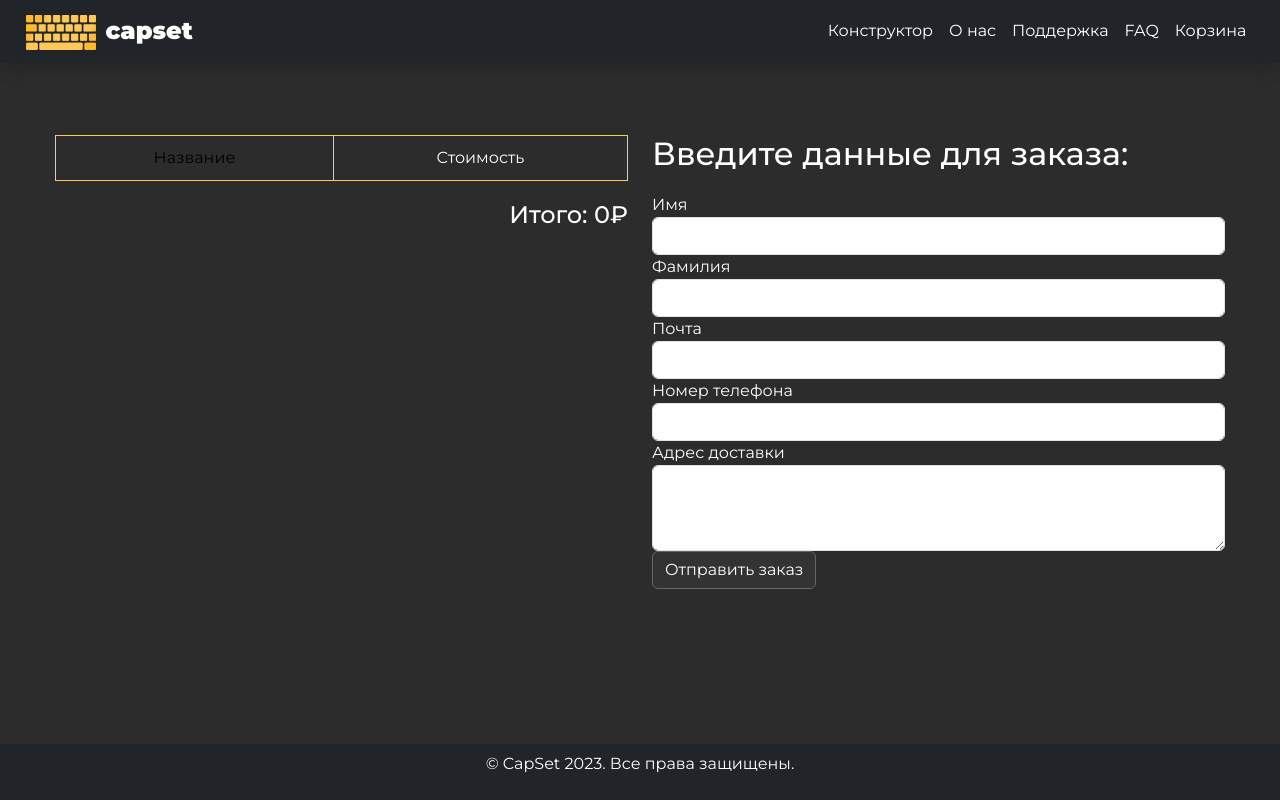
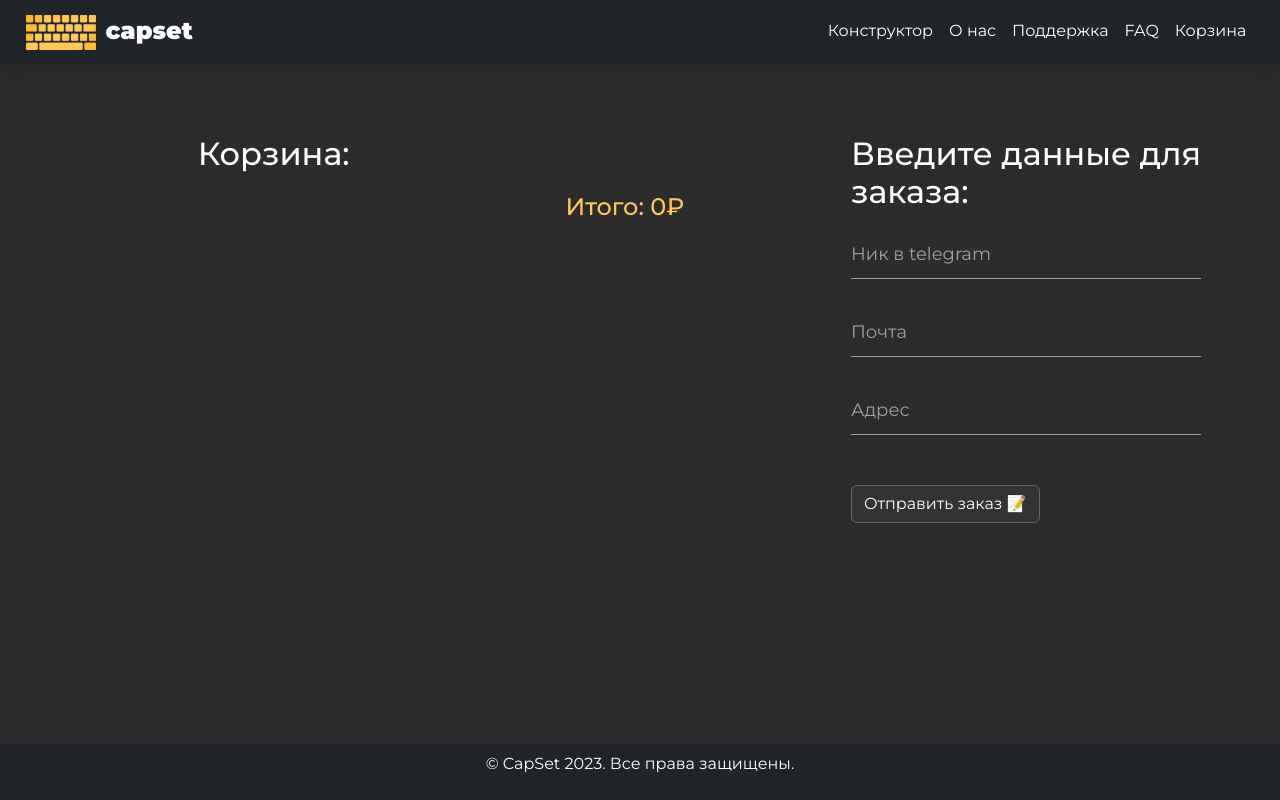
Before and after one commit to notkik8/capset, a Flask app: page /cart in a window 1280 px wide. Run offline with Flask 3, Linux system fonts and the light colour scheme; lists and menus that the app fills with data are empty.

Commit message:
Создал страничку корзины

```diff
--- a/templates/cart.html
+++ b/templates/cart.html
@@ -1,63 +1,83 @@
 {% extends "base.html" %}
 
 {% block content %}
+
+
   <div class="container mt-4">
     <div class="row">
       <!-- Левая часть (корзина) -->
-    <div class="col-md-6">
-      <table class="table table-bordered table-white-text">
-        <thead>
-          <tr>
-            <th>Название</th>
-            <th>Стоимость</th>
-          </tr>
-        </thead>
-        <tbody>
+ <div class="col-md-8">
+        <div class="container ">
+          <div class="d-flex justify-content-center row">
+              <div class="col-md-8">
+                  <div>
+                      <h2>Корзина:</h2>
                       {% for card in selected_cards %}
-          <tr>
-            <td>{{ card.name }}</td>
-            <td>{{ card.price }}₽</td>
-          </tr>
+                      </div>
+                      <div class="d-flex flex-row justify-content-between align-items-center p-2 bg-white mt-4 px-3 rounded">
+                          <div class="mr-1"><img class="rounded" src="{{ card.image_url }}" width ="80px" ></div>
+                          <div class="d-flex flex-column align-items-center product-details"><span class="font-weight-bold" style="color: black">{{ card.name }}</span>
+                              <div class="d-flex flex-row product-desc">
+                              </div>
+                          </div>
+                          <div class="content align-items-center">
+                              <h5 class="text-grey justify-content-between">{{ card.price }}₽
+                              </h5>
+                          </div>
+                          <div class="d-flex align-items-center"><a href="#{{ card.id }}"><span class="material-symbols-outlined">
+                            more_vert
+                            </span></a>
+
+
+                            <div class="lightbox" id="{{ card.id }}">
+                              <figure>
+                                <a href="#" class="close"></a>
+                                <figcaption>
+                                  <h5 class="card-title" style="margin-bottom: 10px;"><strong>{{ card.name }}</strong></h5>
+                                  <img src="{{ card.image_url }}" class="card-img-top" style="margin-top: 10px" alt="{{ card.name }}">
+                                  <p class="card-text" style="margin-top: 10px">{{ card.description }}</p>
+                                  <strong style="font-size: 20px" style="margin-top: 10px">{{ card.price }}₽</strong>
+                                </figcaption>
+                              </figure>
+                            </div>
+                          </div>
+
                       {% endfor %}
-        </tbody>
-      </table>
 
+                  </div>
                   <div class="text-right mb-4">
-        <h3>Итого: {{ total|int }}₽</h3>
+                    <h3 style="color: rgb(255, 200, 87);" >Итого: {{ total|int }}₽</h3>
                   </div>
+                  </div>
+          </div>
+      </div>
+    </div>
+
+
+        <!-- Правая часть (форма заказа) -->
+        <div class="col-md-4">
+          <h2>Введите данные для заказа:</h2>
+          <form action="/order" method="post">
+            <div class="form-group text-field">
+              <input class="text-field__inp" type="text" id="telegram" name="telegram" required>
+              <label class="text-field__placeholder" for="telegram">Ник в telegram</label>
+            </div>
+            <div class="form-group text-field">
+              <input class="text-field__inp" type="text" id="mail" name="mail" required>
+              <label class="text-field__placeholder" for="mail">Почта</label>
+            </div>
+            <div class="form-group text-field">
+              <input class="text-field__inp" type="text" id="address" name="address" required>
+              <label class="text-field__placeholder" for="address">Адрес</label>
+            </div>
+            <button type="submit" class="btn btn-primary dark-button" id="order-btn">Отправить заказ 📝</button>
+          </form>
         </div>
 
 
 
 
 
-    <!-- Правая часть (форма заказа) -->
-    <div class="col-md-6">
-      <h2>Введите данные для заказа:</h2>
-      <form action="/order" method="post">
-        <div class="form-group">
-          <label for="name">Имя</label>
-          <input type="text" class="form-control" id="name" name="name" required>
-        </div>
-        <div class="form-group">
-          <label for="surname">Фамилия</label>
-          <input type="text" class="form-control" id="surname" name="surname" required>
-        </div>
-        <div class="form-group">
-          <label for="email">Почта</label>
-          <input type="email" class="form-control" id="email" name="email" required>
-        </div>
-        <div class="form-group">
-          <label for="phone">Номер телефона</label>
-          <input type="tel" class="form-control" id="phone" name="phone" required>
-        </div>
-        <div class="form-group">
-          <label for="address">Адрес доставки</label>
-          <textarea class="form-control" id="address" name="address" rows="3" required></textarea>
-        </div>
-        <button type="submit" class="btn btn-primary">Отправить заказ</button>
-      </form>
-    </div>
   </div>
 </div>
 {% endblock %}
```
Lines whose indentation alone changed are shown as unchanged.
